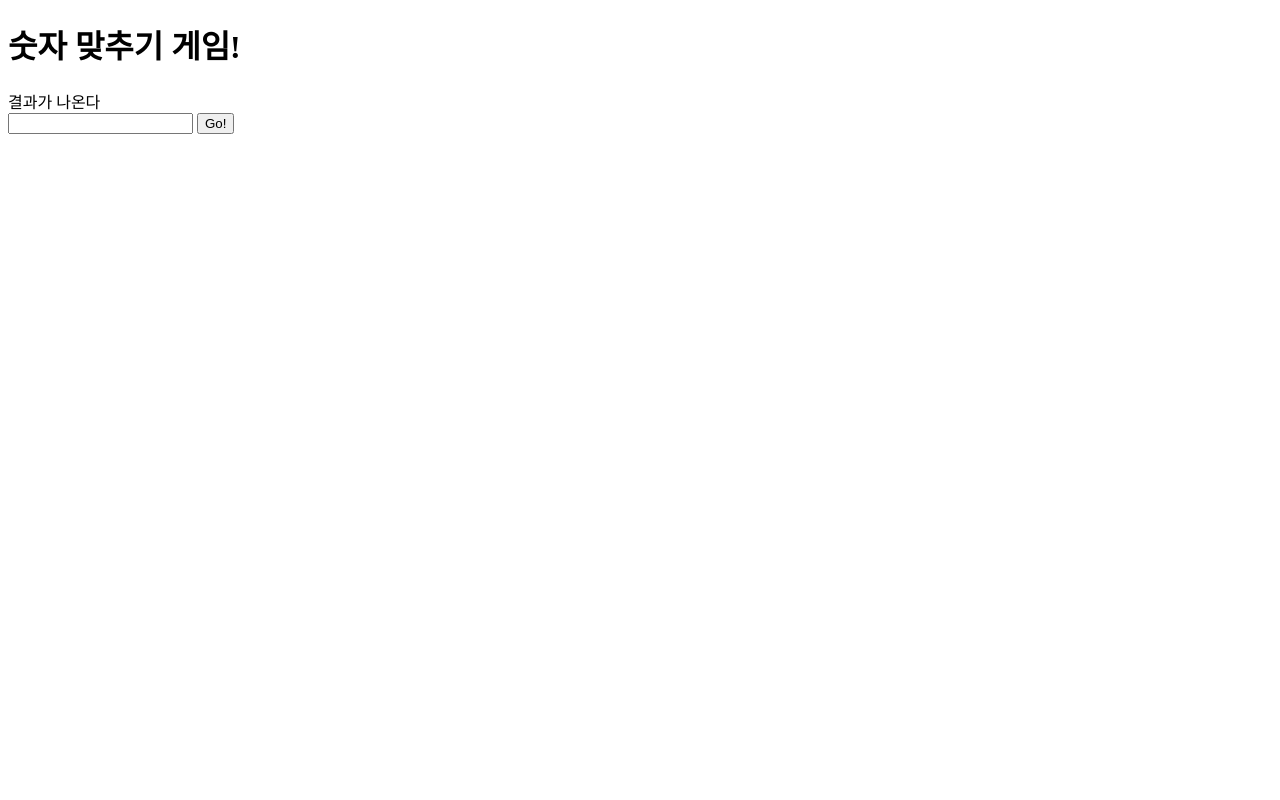
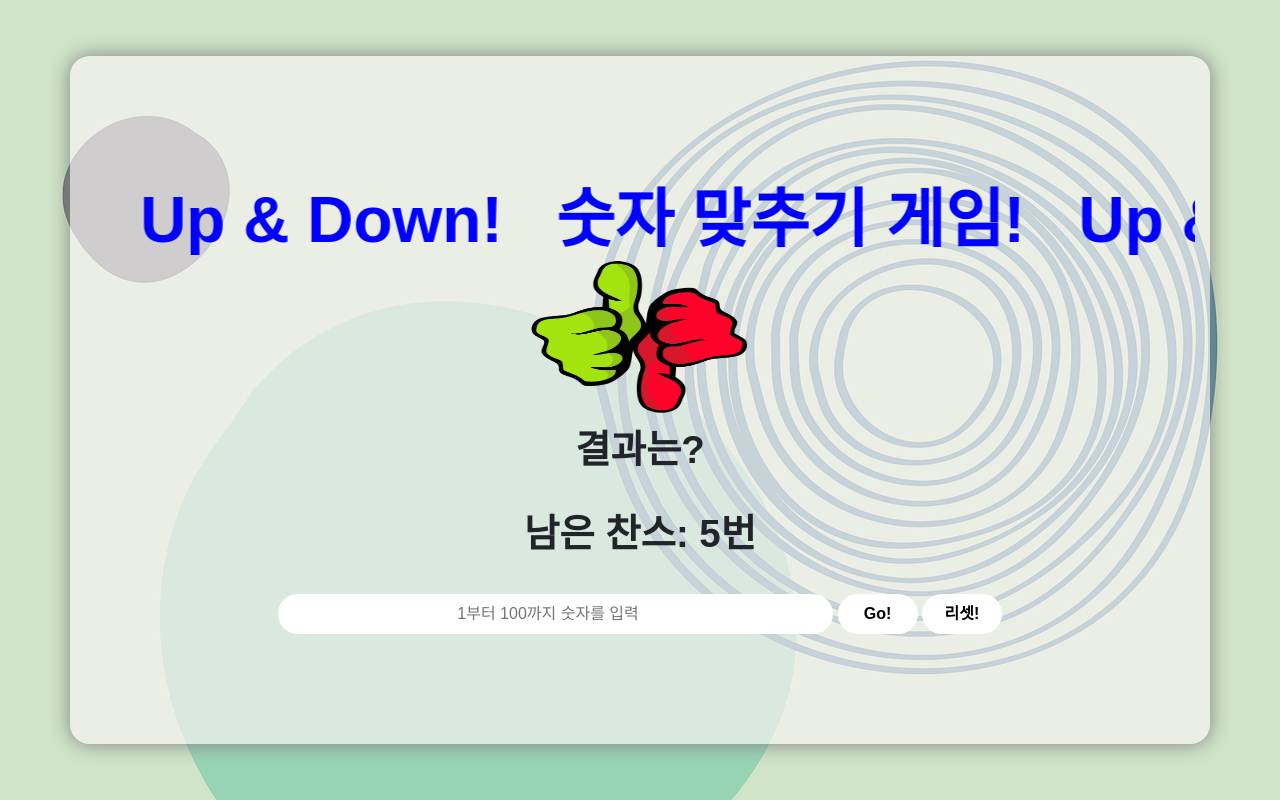
Before and after one commit to better-noh/guess-the-numbers, a plain HTML site: page index.html in a window 1280 px wide. Drawn offline with nearby package versions, Linux system fonts and the light colour scheme; a web font is replaced by a local one.

Commit message:
second commit

```diff
--- a/index.html
+++ b/index.html
@@ -1,16 +1,40 @@
 <!DOCTYPE html>
 <html lang="en">
-<head>
-    <meta charset="UTF-8">
-    <meta name="viewport" content="width=device-width, initial-scale=1.0">
+  <head>
+    <meta charset="UTF-8" />
+    <meta name="viewport" content="width=device-width, initial-scale=1.0" />
     <title>Document</title>
-    <link rel="stylesheet" href="style.css">
-</head>
-<body>
-    <h1>숫자 맞추기 게임!</h1>
-    <div id="result-area">결과가 나온다</div>
-    <input type="number" id="user-input"/>
-    <button id="play-button">Go!</button>
+    <style>
+        @import url('https://fonts.googleapis.com/css2?family=Bagel+Fat+One&family=Dongle:wght@300&family=Gamja+Flower&display=swap');
+      </style>
+    <link rel="stylesheet" href="https://maxcdn.bootstrapcdn.com/bootstrap/4.0.0/css/bootstrap.min.css" />
+    <link rel="stylesheet" href="style.css" />
+  </head>
+  <body>
+    <div class="container">
+      <div class="inner">
+        <div class="animated-title">
+          <div class="track">
+            <div class="content">
+              숫자 맞추기 게임!&nbsp;&nbsp;&nbsp;Up & Down!&nbsp;&nbsp;&nbsp;숫자 맞추기 게임!&nbsp;&nbsp;&nbsp;Up & Down!&nbsp;&nbsp;&nbsp;숫자 맞추기 게임!&nbsp;&nbsp;&nbsp;숫자 맞추기 게임!
+            </div>
+          </div>
+        </div>
+
+        <div>
+            <img src="image/thumbs-up.png" class="main-img" />
+        </div>
+
+        <p id="result-area">결과는?</p>
+        <p id="chance-area">남은 찬스: 5번</p>
+        <input type="number" id="user-input" placeholder="1부터 100까지 숫자를 입력"/>
+        <button id="play-button">Go!</button>
+        <button id="reset-button">리셋!</button>
+      </div>
+
+
+    </div>
+
     <script src="main.js"></script>
-</body>
+  </body>
 </html>
--- a/main.js
+++ b/main.js
@@ -14,8 +14,17 @@ let computerNum = 0;
 let playButton = document.getElementById("play-button");
 let userInput = document.getElementById("user-input");
 let resultArea = document.getElementById("result-area");
+let resetButton = document.getElementById("reset-button");
+let chances = 5;
+let gameOver = false;
+let chanceArea = document.getElementById("chance-area");
+let history = [];
 
-playButton.addEventListener("click",play)
+
+playButton.addEventListener("click",play);
+resetButton.addEventListener("click",reset);
+userInput.addEventListener("focus", function(){userInput.value="";
+});
 
 function pickRandomNum(){
 	computerNum = Math.floor(Math.random()*100)+1;
@@ -23,14 +32,59 @@ function pickRandomNum(){
 }
 
 function play(){
-    let userValue = userInput.value
+    let userValue = userInput.value;
+
+    // 유효성 검사 1
+    if(userValue<1 || userValue>100){
+        resultArea.textContent = "1과 100 사이의 숫자를 입력해주세요.";
+        return;
+    }
+
+    // 유효성 검사 2
+    if(history.includes(userValue)){
+        resultArea.textContent = "이미 입력한 숫자입니다. 다른 숫자를 입력해주세요.";
+        return;
+    }
+
+    chances --;
+    chanceArea.textContent=`남은 기회: ${chances}번`;
+    console.log("chance",chances);
+
     if(userValue < computerNum){
-        resultArea.textContent = "Up!!!"
+        resultArea.textContent = "Up!!!";
     }else if(userValue > computerNum){
-        resultArea.textContent = "Down!!!"
+        resultArea.textContent = "Down!!!";
     }else{
-        resultArea.textContent = "정답!!!"
+        resultArea.textContent = "정답!!!";
+        gameOver=true;
+    }
+
+    // history 배열에 현재 입력값 추가
+    history.push(userValue);
+    console.log(history);
+
+    if(chances < 1){
+        gameOver = true;
+    }
+
+    if(gameOver == true){
+        playButton.disabled = true;
     }
 }
 
+function reset(){
+    // user input 창이 깨끗하게 정리되고
+    userInput.value ="";
+    // 새로운 랜덤번호가 생성되고
+    pickRandomNum();
+    // 리셋 후 새로운 문구 출력하기
+    resultArea.textContent = "결과값이 여기 나옵니다!!";
+
+    gameOver = false;
+    playButton.disabled = false;
+    chances = 5;
+    chanceArea.innerHTML = `남은 기회:${chances}`;
+    history = [];
+}
+
 pickRandomNum();
--- a/style.css
+++ b/style.css
@@ -0,0 +1,116 @@
+/* @import url(https://fonts.googleapis.com/css?family=Josefin+Slab:100,300,400,600,700); */
+
+body {
+  background-size: cover;
+  height: 100vh;
+  display: flex;
+  flex-direction: column;
+  justify-content: center;
+  align-items: center;
+  background-image: url(image/circles.png);
+  font-family: 'Gamja Flower', sans-serif;
+}
+
+.container {
+  box-shadow: 0 0 20px 0 gray;
+  border-radius: 20px;
+  text-align: center;
+  background-color: rgba(247, 243, 242, 0.7);
+}
+
+.inner {
+  width: 100%;
+  height: 100%;
+  margin: 0 auto;
+  padding-bottom: 110px;
+}
+
+/* 텍스트 슬라이딩 */
+.animated-title {
+  font-size: 5vw;
+  font-family: 'Gamja Flower', sans-serif;
+  font-weight: bold;
+  position: relative;
+  width: 100%;
+  max-width: 100%;
+  height: auto;
+  padding: 100px 0;
+  overflow-x: hidden;
+  overflow-y: hidden;
+}
+
+.animated-title .track {
+  position: absolute;
+  white-space: nowrap;
+  will-change: transform;
+  animation: marquee 30s linear infinite;
+}
+
+.content {
+  position: relative;
+  display: -webkit-box;
+  display: flex;
+  -webkit-box-orient: vertical;
+  -webkit-box-direction: normal;
+  flex-direction: column;
+  -webkit-box-align: center;
+  align-items: center;
+  width: 100%;
+  padding: 1rem;
+  -webkit-transition: -webkit-transform var(--d) var(--e);
+  transition: -webkit-transform var(--d) var(--e);
+  transition: transform var(--d) var(--e);
+  transition: transform var(--d) var(--e), -webkit-transform var(--d) var(--e);
+  z-index: 1;
+  font-size: 5vw;
+  font-weight: bold;
+  color: blue;
+}
+
+@keyframes marquee {
+  from {
+    transform: translateX(0);
+  }
+  to {
+    transform: translateX(-100%);
+  }
+}
+
+@media (hover: hover) and (min-width: 700px) {
+  .animated-title .content {
+    -webkit-transform: translateY(calc(100% - 8rem));
+    transform: translateY(calc(100% - 8rem));
+  }
+}
+
+
+.main-img {
+  width: 20vw;
+  height: 20vh;
+}
+
+p {
+  padding: 5px;
+  font-size: 3vw;
+  font-weight: bold;
+}
+
+#user-input {
+    width: 50%;
+    height: 40px;
+    margin-top: 10px;
+    text-align: center;
+    border-radius: 20px;
+    border: none;
+}
+
+button {
+    width: 80px;
+    height: 40px;
+    border-radius: 20px;
+    border: none;
+    background-color: #fff;
+    cursor: pointer;
+    transition: 0.3s;
+    font-weight: bold;
+}
```
Also changed, not shown: image/circles.png (added), image/thumbs-up.png (added).
